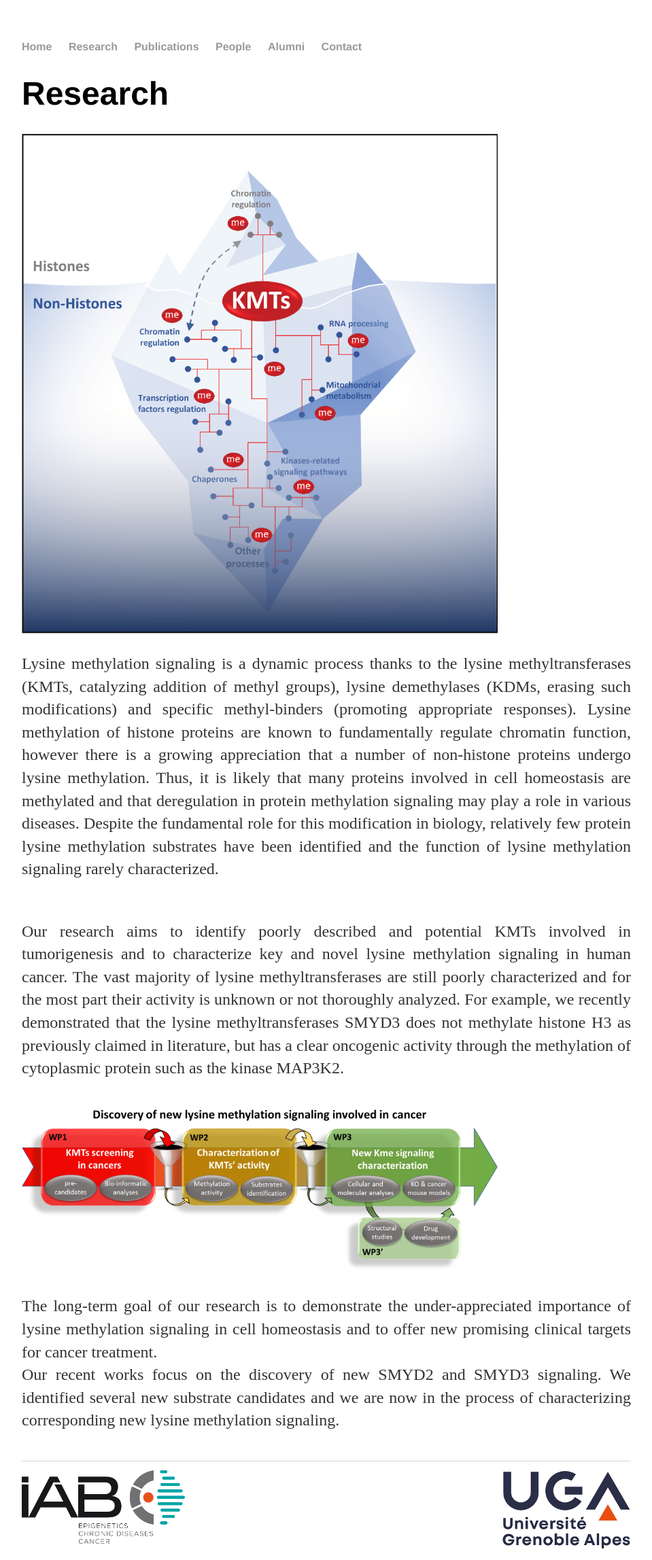
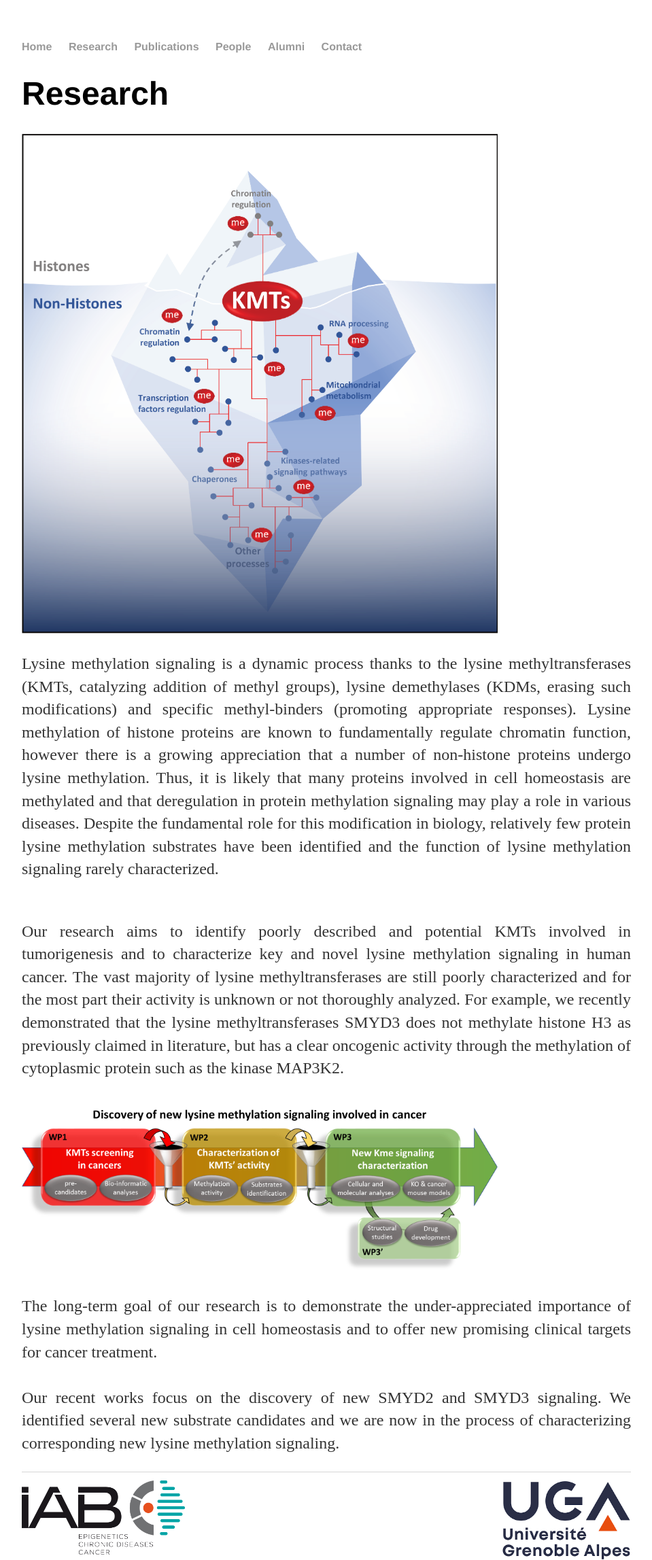
Before and after one commit to Reynoird-Lab/Reynoird-lab.github.io, a Jekyll site: the page built from Research/index.html, in a window 1280 px wide. Shown: the whole page at 68% size, without its empty margins (160-1119 px from the left). Built offline with Jekyll 4.4.1, drawn with Linux system fonts in a browser that asks for light colours; Markdown is read by kramdown in place of the engine named in the settings.

Commit message:
Update index.html

```diff
--- a/Research/index.html
+++ b/Research/index.html
@@ -8,5 +8,5 @@
 <p align="justify"> Lysine methylation signaling is a dynamic process thanks to the lysine methyltransferases (KMTs, catalyzing addition of methyl groups), lysine demethylases (KDMs, erasing such modifications) and specific methyl-binders (promoting appropriate responses). Lysine methylation of histone proteins are known to fundamentally regulate chromatin function, however there is a growing appreciation that a number of non-histone proteins undergo lysine methylation. Thus, it is likely that many proteins involved in cell homeostasis are methylated and that deregulation in protein methylation signaling may play a role in various diseases. Despite the fundamental role for this modification in biology, relatively few protein lysine methylation substrates have been identified and the function of lysine methylation signaling rarely characterized. <br></div>
 <p align="justify"><br>Our research aims to identify poorly described and potential KMTs involved in tumorigenesis and to characterize key and novel lysine methylation signaling in human cancer. The vast majority of lysine methyltransferases are still poorly characterized and for the most part their activity is unknown or not thoroughly analyzed. For example, we recently demonstrated that the lysine methyltransferases SMYD3 does not methylate histone H3 as previously claimed in literature, but has a clear oncogenic activity through the methylation of cytoplasmic protein such as the kinase MAP3K2.<br>
 <br><img src="https://reynoird-lab.github.io/Images/research.png" title="research" width="700" style="margin: 0px 0px 0px 0px;" />
-<p align="justify">The long-term goal of our research is to demonstrate the under-appreciated importance of lysine methylation signaling in cell homeostasis and to offer new promising clinical targets for cancer treatment.
-<br>Our recent works focus on the discovery of new SMYD2 and SMYD3 signaling. We identified several new substrate candidates and we are now in the process of characterizing corresponding new lysine methylation signaling.</p><br>
+<p align="justify">The long-term goal of our research is to demonstrate the under-appreciated importance of lysine methylation signaling in cell homeostasis and to offer new promising clinical targets for cancer treatment. <br>
+<br>Our recent works focus on the discovery of new SMYD2 and SMYD3 signaling. We identified several new substrate candidates and we are now in the process of characterizing corresponding new lysine methylation signaling.</p>
```
